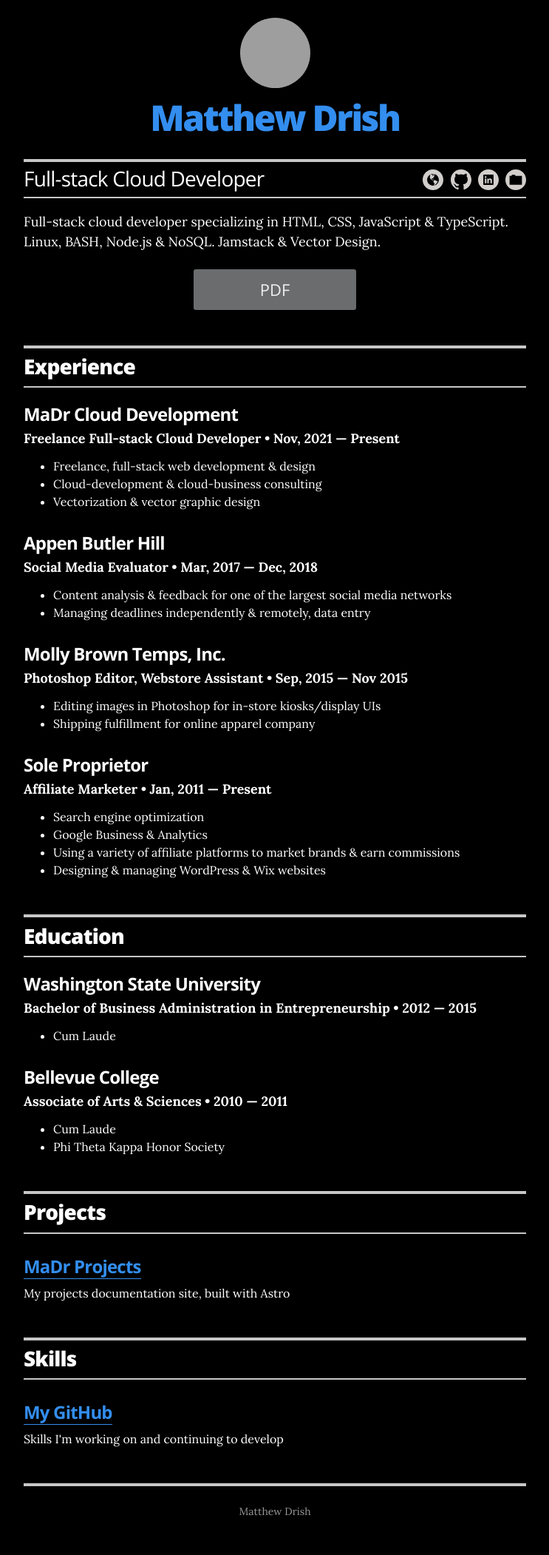
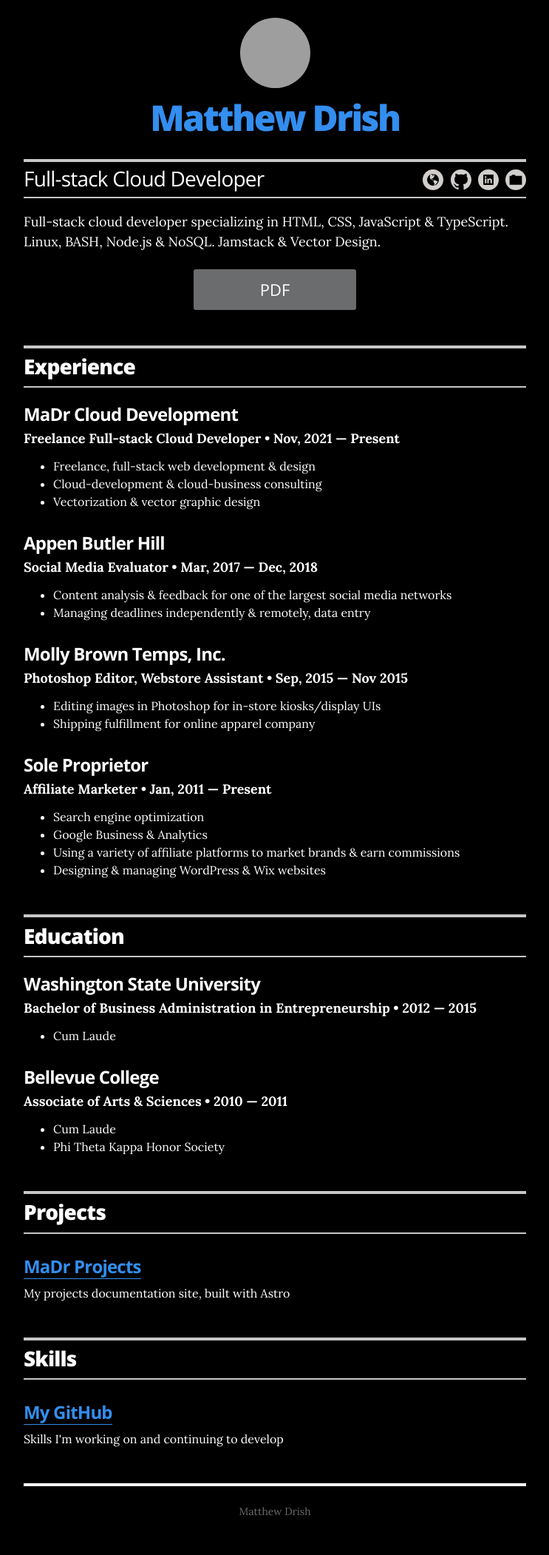
Before and after one commit to MaDrCloudDev/MaDrCloudDev.github.io, a Jekyll site: the page built from index.html, in a window 1280 px wide. Shown: the whole page at 74% size, without its empty margins (268-1011 px from the left). Built offline with Jekyll 4.4.1, drawn with Linux system fonts in a browser that asks for light colours; grey boxes are pictures that could not be loaded.

Commit message:
post test color consistency
post test color consistency

```diff
--- a/_sass/_resume.scss
+++ b/_sass/_resume.scss
@@ -80,7 +80,7 @@
   position: relative;
   top: 4px;
   text-align: center;
-  border-top: 2px solid #c7c7c7;
+  border-top: 2px solid white;
   padding-top: .4rem;
 
   @include media_larger_than_mobile {
@@ -117,13 +117,13 @@
   width: 220px;
   font-size: 1.375rem;
   @include sans_light;
-  color: #efefef;
+  color: white;
   line-height: 55px;
   @include transition(all .2s ease);
 
   &:hover {
     background-color: #FFF000;
-    color: #338eef;
+    color: #6a6c6e;
   }
 
   &.not-looking { width: 400px; }
@@ -165,7 +165,7 @@
 
       &:hover {
         border-bottom: none;
-        color: #9c9c9c;
+        color: #FFF000;
       }
     }
   }
@@ -176,7 +176,7 @@
 // footer styles
 
 .page-footer {
-  border-top: 4px solid #c7c7c7;
+  border-top: 4px solid white;
   padding-top: 1.5rem;
   text-align: center;
   margin-bottom: 3rem;
@@ -184,7 +184,7 @@
   .footer-line {
     margin: 0;
     font-size: .875rem;
-    color: #999;
+    color: #6a6c6e;
 
     > a {
       font-weight: 700;
```
